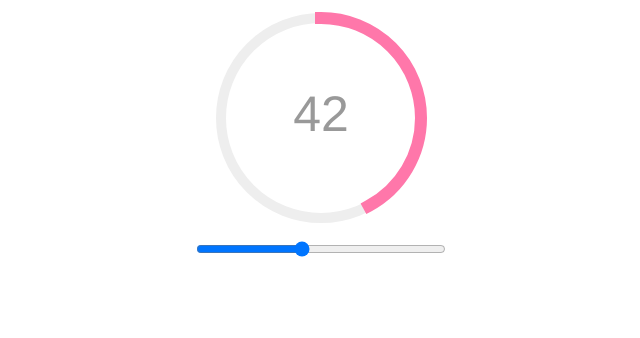
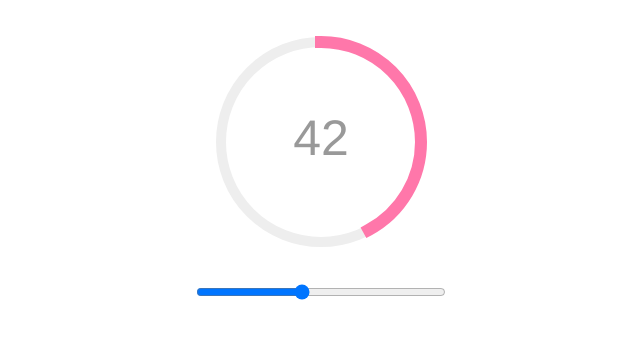
Before and after one commit to eerohele/doodles, a plain HTML site: page html/index.html in a window 1280 px wide. Shown: the whole page, without its empty margins (319-959 px from the left). Drawn offline with nearby package versions, Linux system fonts and the light colour scheme; files whose address does not match are found by name.

Commit message:
Update styling

```diff
--- a/html/css/main.css
+++ b/html/css/main.css
@@ -1,10 +1,9 @@
 @charset "UTF-8";
 
-h1 {
-  text-decoration: underline;
-}
-
 body {
+  color: #555;
+  font-family: Helvetica, sans-serif;
+  margin: 2em 0;
   text-align: center;
 }
 
@@ -17,14 +16,18 @@ main {
   width: 50%;
 }
 
+h1 {
+  font-weight: 500;
+  margin: 1em 0;
+}
+
 input[type = range] {
-  margin-top: 1em;
+  margin-top: 2em;
   width: 250px;
 }
 
 .progress-text {
   fill: #999;
-  font-family: Helvetica, sans-serif;
 }
 
 .progress-meter {
--- a/html/index.html
+++ b/html/index.html
@@ -4,7 +4,8 @@
   <head>
     <meta charset="UTF-8">
     <meta name="viewport" content="width=device-width, initial-scale=1">
-    <link href="css/main.css" rel="stylesheet" type="text/css">
+    <link href="https://cdn.jsdelivr.net/npm/normalize.css@7.0.0/normalize.min.css" rel="stylesheet">
+    <link href="css/main.css" rel="stylesheet">
   </head>
   <body>
     <div id="app"></div>
```
Also changed, not shown: 1 other file.
